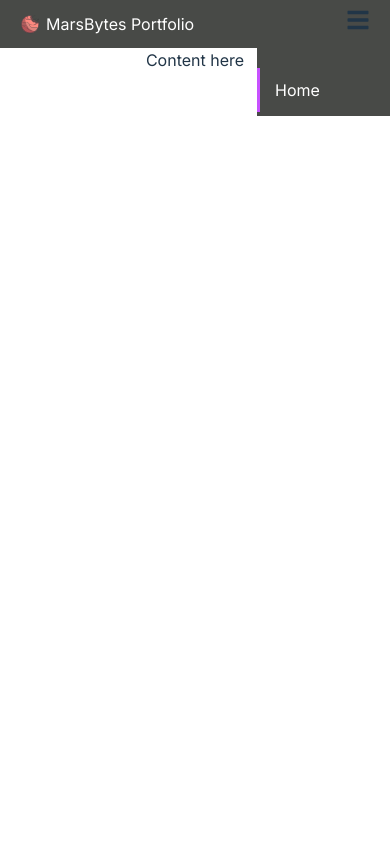
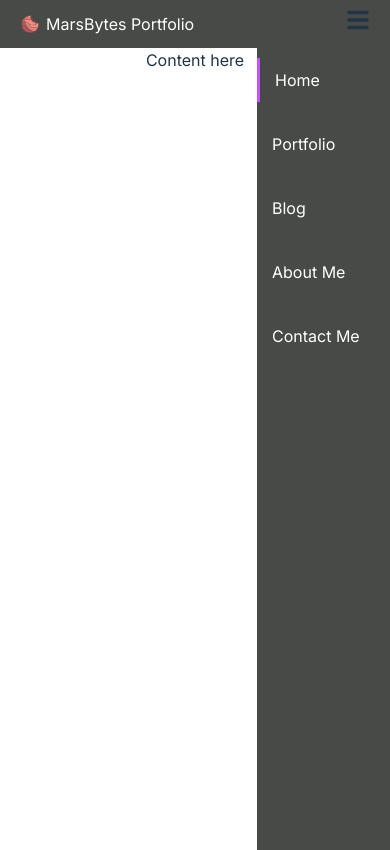
Before and after one commit to Amnesiac9/CS247-Homework-05, a React (Vite) app: page / in a window 390 px wide. Both pictures are taken after a click on the element 358 px from the left and 24 px from the top of the page. Built offline with nearby package versions, Linux system fonts and the light colour scheme.

Commit message:
Fixed navbar animation to not cause scroll bars to appear.

```diff
--- a/src/components/NavBar.tsx
+++ b/src/components/NavBar.tsx
@@ -11,14 +11,14 @@ import { FaBars } from 'react-icons/fa';
 export default function NavBar(props: { pages: string[], activePage: string, setActivePage: (item: string) => void }) {
 
     const [isOpen, setIsOpen] = useState<boolean>(false);
-    const [isClosing, setIsClosing] = useState<boolean>(false);
+    const [isMoving, setIsMoving] = useState<boolean>(false);
 
     const toggleMenu = () => {
         if (isOpen) {
-            setIsClosing(true);
+            setIsMoving(true);
             setTimeout(() => {
                 setIsOpen(false);
-                setIsClosing(false);
+                setIsMoving(false);
             }, 300); // Duration of the slide-out animation
         } else {
             setIsOpen(true);
@@ -38,7 +38,7 @@ export default function NavBar(props: { pages: string[], activePage: string, set
             <HamburgerMenu onClick={toggleMenu}>
                 <FaBars />
             </HamburgerMenu>
-            <NavItems className={`${isOpen ? 'open' : ''} ${isClosing ? 'closing' : ''}`}>
+            <NavItems className={`${isOpen ? 'open' : ''} ${isMoving ? 'closing' : ''}`}>
                 {props.pages.map((navItem) => (
                     <NavItem key={navItem}>
                         <NavLink
@@ -100,8 +100,9 @@ const NavItems = styled.ul`
     padding: 0;
 
 
+
     /* Switch nav items to only show on menu click for small screens */
-    @media (max-width: 768px) {
+    @media (max-width: 775px) {
         display: none;
         flex-direction: column;
         position: absolute;
@@ -109,8 +110,8 @@ const NavItems = styled.ul`
         right: 0;
         background-color: #484A47;
         width: 133px;
-        height: 100%;
-        padding: 10px 0;
+        height: 95vh;
+        /* padding: 10px 0; */
         text-align: left;
 
         &.open {
@@ -128,7 +129,7 @@ const NavItems = styled.ul`
 const NavItem = styled.li`
     margin-left: 20px;
 
-    @media (max-width: 768px) {
+    @media (max-width: 775px) {
         margin: 10px 0;
     }
 `;
@@ -146,7 +147,7 @@ const NavLink = styled.a`
         border-bottom: 3px solid #C751FF;
     }
 
-    @media (max-width: 768px) {
+    @media (max-width: 775px) {
         &.active,
         &:hover {
             border-left: 3px solid #C751FF;
@@ -163,7 +164,7 @@ const HamburgerMenu = styled.div`
     font-size: 24px; /* This controls the icon size for some reason */
     cursor: pointer;
 
-    @media (max-width: 768px) {
+    @media (max-width: 775px) {
         display: block;
     }
 `
--- a/src/index.css
+++ b/src/index.css
@@ -16,6 +16,7 @@
 
 body {
     margin: 0;
+    overflow-x: hidden;
 }
 
 
```
